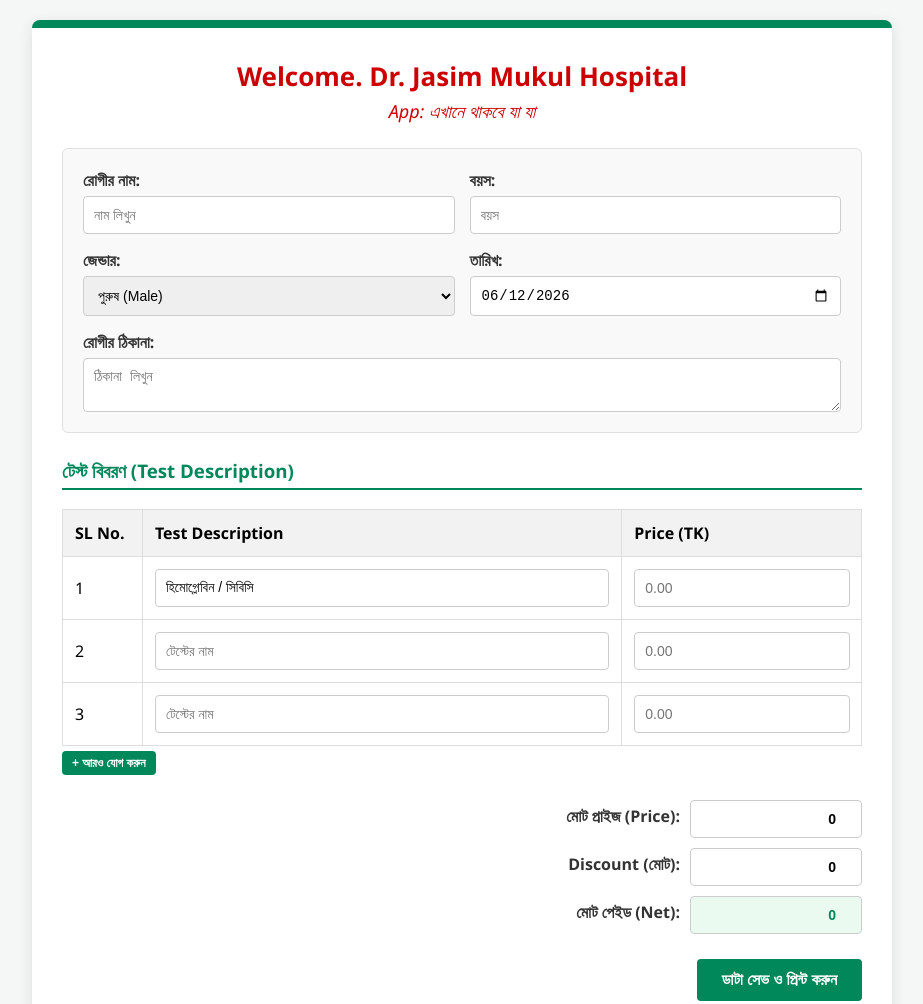
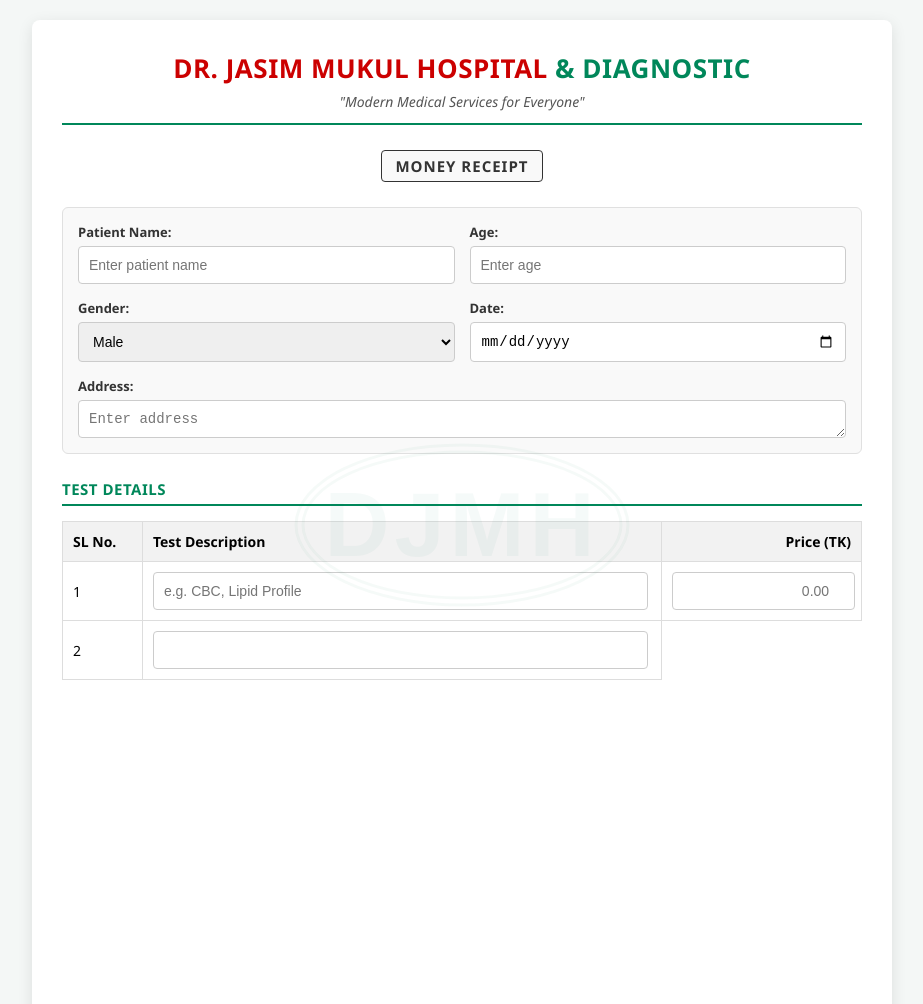
Before and after one commit to drjosimmukulhospital/Dr-josim-mukul-hospital-, a plain HTML site: page index.html in a window 1280 px wide. Shown: the top 1004 px of the page, without its empty margins (178-1101 px from the left). Drawn offline with Linux system fonts and the light colour scheme.

Commit message:
Update index.html

```diff
--- a/index.html
+++ b/index.html
@@ -1,9 +1,9 @@
 <!DOCTYPE html>
-<html lang="bn">
+<html lang="en">
 <head>
     <meta charset="UTF-8">
     <meta name="viewport" content="width=device-width, initial-scale=1.0">
-    <title>Dr. Jasim Mukul Hospital - Billing System</title>
+    <title>Dr. Jasim Mukul Hospital & Diagnostic</title>
     <style>
         body {
             font-family: 'Segoe UI', Tahoma, Geneva, Verdana, sans-serif;
@@ -18,28 +18,79 @@
             padding: 30px;
             border-radius: 8px;
             box-shadow: 0 4px 15px rgba(0,0,0,0.1);
-            border-top: 8px solid #00875a;
+            position: relative;
+            min-height: 950px;
+            display: flex;
+            flex-direction: column;
+            justify-content: space-between;
         }
-        .header {
+        /* 🩺 Official Hospital Pad Header */
+        .pad-header {
             text-align: center;
-            color: #cc0000;
+            border-bottom: 2px solid #00875a;
+            padding-bottom: 12px;
             margin-bottom: 25px;
         }
-        .header h1 {
+        .logo-text-en {
+            color: #cc0000;
+            font-size: 26px;
+            font-weight: bold;
             margin: 0;
-            font-size: 26px;
+            letter-spacing: 0.5px;
         }
-        .header p {
-            margin: 5px 0;
-            font-size: 18px;
+        .logo-text-en span {
+            color: #00875a;
+        }
+        .slogan {
+            font-size: 14px;
+            color: #555;
+            margin: 6px 0 0 0;
             font-style: italic;
+            font-weight: 500;
+        }
+        /* 📜 Background Watermark */
+        .watermark {
+            position: absolute;
+            top: 50%;
+            left: 50%;
+            transform: translate(-50%, -50%);
+            font-size: 90px;
+            font-weight: bold;
+            color: rgba(0, 135, 90, 0.04);
+            font-family: Arial, sans-serif;
+            letter-spacing: 5px;
+            pointer-events: none;
+            user-select: none;
+            text-align: center;
+            border: 10px double rgba(0, 135, 90, 0.04);
+            padding: 20px;
+            border-radius: 50%;
+        }
+        .receipt-title {
+            text-align: center;
+            font-size: 15px;
+            font-weight: bold;
+            letter-spacing: 1px;
+            margin-bottom: 25px;
+            color: #333;
+            border: 1px solid #333;
+            width: 150px;
+            margin-left: auto;
+            margin-right: auto;
+            padding: 5px;
+            border-radius: 4px;
+            background-color: #f9f9f9;
+            text-transform: uppercase;
+        }
+        .main-content {
+            flex-grow: 1;
         }
         .patient-info {
             display: grid;
             grid-template-columns: repeat(2, 1fr);
             gap: 15px;
             background: #f9f9f9;
-            padding: 20px;
+            padding: 15px;
             border-radius: 6px;
             border: 1px solid #e0e0e0;
             margin-bottom: 25px;
@@ -55,6 +106,7 @@
             font-weight: bold;
             margin-bottom: 5px;
             color: #333;
+            font-size: 13px;
         }
         input, textarea, select {
             padding: 10px;
@@ -62,13 +114,19 @@
             border-radius: 4px;
             font-size: 14px;
         }
-        .test-section {
-            margin-top: 20px;
+        .print-value {
+            display: none;
+            padding: 5px 0;
+            font-size: 15px;
+            border-bottom: 1px dotted #ccc;
         }
         .test-section h3 {
             border-bottom: 2px solid #00875a;
             padding-bottom: 5px;
             color: #00875a;
+            font-size: 15px;
+            text-transform: uppercase;
+            letter-spacing: 0.5px;
         }
         table {
             width: 100%;
@@ -77,8 +135,9 @@
         }
         th, td {
             border: 1px solid #ddd;
-            padding: 12px;
+            padding: 10px;
             text-align: left;
+            font-size: 14px;
         }
         th {
             background-color: #f2f2f2;
@@ -88,7 +147,7 @@
             display: flex;
             flex-direction: column;
             align-items: flex-end;
-            gap: 10px;
+            gap: 8px;
         }
         .billing-box {
             display: flex;
@@ -96,8 +155,9 @@
             gap: 10px;
         }
         .billing-box label {
-            width: 120px;
+            width: 150px;
             text-align: right;
+            font-size: 14px;
         }
         .billing-box input {
             width: 150px;
@@ -113,7 +173,7 @@
             color: white;
             border: none;
             padding: 12px 25px;
-            font-size: 16px;
+            font-size: 15px;
             border-radius: 4px;
             cursor: pointer;
             font-weight: bold;
@@ -121,145 +181,133 @@
         button:hover {
             background-color: #006644;
         }
+        /* 🗺️ Official Pad Footer Style */
+        .pad-footer {
+            background-color: #1a4d80;
+            color: white;
+            text-align: center;
+            padding: 12px;
+            font-size: 14px;
+            border-radius: 4px;
+            margin-top: 30px;
+            line-height: 1.6;
+            letter-spacing: 0.5px;
+        }
+
+        /* 🖨️ CSS Media Query for Professional Printing */
+        @media print {
+            body {
+                background-color: #fff;
+                padding: 0;
+                margin: 0;
+            }
+            .container {
+                box-shadow: none;
+                padding: 10px;
+                max-width: 100%;
+                min-height: 98vh;
+            }
+            input, textarea, select, button, .btn-container {
+                display: none !important;
+            }
+            .print-value {
+                display: block !important;
+            }
+            .patient-info {
+                background: none !important;
+                border: none !important;
+                padding: 0 !important;
+                margin-bottom: 20px;
+            }
+            th {
+                background-color: #f2f2f2 !important;
+                -webkit-print-color-adjust: exact;
+                print-color-adjust: exact;
+            }
+            .pad-footer {
+                background-color: #1a4d80 !important;
+                color: #fff !important;
+                -webkit-print-color-adjust: exact;
+                print-color-adjust: exact;
+            }
+            tr.empty-row {
+                display: none !important;
+            }
+        }
     </style>
 </head>
 <body>
 
 <div class="container">
-    <!-- হাসপাতালের নাম ও স্বাগতম বার্তা (কাগজের লাল লেখা অনুযায়ী) -->
-    <div class="header">
-        <h1>Welcome. Dr. Jasim Mukul Hospital</h1>
-        <p>App: এখানে থাকবে যা যা</p>
+    <!-- Background Watermark -->
+    <div class="watermark">DJMH</div>
+
+    <div class="main-content">
+        <!-- Hospital Pad Header -->
+        <div class="pad-header">
+            <h1 class="logo-text-en">DR. JASIM MUKUL HOSPITAL <span>& DIAGNOSTIC</span></h1>
+            <p class="slogan">"Modern Medical Services for Everyone"</p>
         </div>
 
-    <!-- রোগী ও তথ্যের ফর্ম -->
+        <div class="receipt-title">Money Receipt</div>
+
+        <!-- Patient Information Form -->
         <div class="patient-info">
             <div class="form-group">
-            <label>রোগীর নাম:</label>
-            <input type="text" id="patientName" placeholder="নাম লিখুন">
+                <label>Patient Name:</label>
+                <input type="text" id="patientName" placeholder="Enter patient name">
+                <div id="pNamePrint" class="print-value">-</div>
             </div>
             <div class="form-group">
-            <label>বয়স:</label>
-            <input type="text" id="patientAge" placeholder="বয়স">
+                <label>Age:</label>
+                <input type="text" id="patientAge" placeholder="Enter age">
+                <div id="pAgePrint" class="print-value">-</div>
             </div>
             <div class="form-group">
-            <label>জেন্ডার:</label>
+                <label>Gender:</label>
                 <select id="patientGender">
-                <option value="Male">পুরুষ (Male)</option>
-                <option value="Female">মহিলা (Female)</option>
-                <option value="Other">অন্যান্য</option>
+                    <option value="Male">Male</option>
+                    <option value="Female">Female</option>
+                    <option value="Other">Other</option>
                 </select>
+                <div id="pGenderPrint" class="print-value">-</div>
             </div>
             <div class="form-group">
-            <label>তারিখ:</label>
+                <label>Date:</label>
                 <input type="date" id="visitDate">
+                <div id="pDatePrint" class="print-value">-</div>
             </div>
             <div class="form-group full-width">
-            <label>রোগীর ঠিকানা:</label>
-            <textarea id="patientAddress" rows="2" placeholder="ঠিকানা লিখুন"></textarea>
+                <label>Address:</label>
+                <textarea id="patientAddress" rows="1" placeholder="Enter address"></textarea>
+                <div id="pAddressPrint" class="print-value">-</div>
             </div>
         </div>
 
-    <!-- টেস্ট বা ডায়াগনস্টিক বিবরণ টেবিল -->
+        <!-- Test Description Table -->
         <div class="test-section">
-        <h3>টেস্ট বিবরণ (Test Description)</h3>
+            <h3>Test Details</h3>
             <table>
                 <thead>
                     <tr>
                         <th style="width: 10%;">SL No.</th>
-                    <th style="width: 60%;">Test Description</th>
-                    <th style="width: 30%;">Price (TK)</th>
+                        <th style="width: 65%;">Test Description</th>
+                        <th style="width: 25%; text-align: right;">Price (TK)</th>
                     </tr>
                 </thead>
                 <tbody id="testTableBody">
                     <tr>
                         <td>1</td>
-                    <td><input type="text" style="width:95%;" placeholder="টেস্টের নাম" value="হিমোগ্লোবিন / সিবিসি"></td>
-                    <td><input type="number" class="test-price" style="width:90%;" placeholder="0.00" oninput="calculateTotal()"></td>
+                        <td>
+                            <input type="text" style="width:95%;" class="test-name" placeholder="e.g. CBC, Lipid Profile">
+                            <div class="print-value test-name-print"></div>
+                        </td>
+                        <td>
+                            <input type="number" class="test-price" style="width:90%; text-align: right;" placeholder="0.00" oninput="calculateTotal()">
+                            <div class="print-value test-price-print" style="text-align: right;"></div>
+                        </td>
                     </tr>
                     <tr>
                         <td>2</td>
-                    <td><input type="text" style="width:95%;" placeholder="টেস্টের নাম"></td>
-                    <td><input type="number" class="test-price" style="width:90%;" placeholder="0.00" oninput="calculateTotal()"></td>
-                </tr>
-                <tr>
-                    <td>3</td>
-                    <td><input type="text" style="width:95%;" placeholder="টেস্টের নাম"></td>
-                    <td><input type="number" class="test-price" style="width:90%;" placeholder="0.00" oninput="calculateTotal()"></td>
-                </tr>
-            </tbody>
-        </table>
-        <button type="button" style="padding: 5px 10px; font-size: 12px; margin-top: 5px;" onclick="addTableRow()">+ আরও যোগ করুন</button>
-    </div>
-
-    <!-- বিলিং এবং ডিসকাউন্ট সেকশন (কাগজের নিচের বক্স অনুযায়ী) -->
-    <div class="billing-summary">
-        <div class="billing-box">
-            <label>মোট প্রাইজ (Price):</label>
-            <input type="number" id="totalPrice" readonly value="0">
-        </div>
-        <div class="billing-box">
-            <label>Discount (মোট):</label>
-            <input type="number" id="discount" value="0" oninput="calculateTotal()">
-        </div>
-        <div class="billing-box">
-            <label>মোট পেইড (Net):</label>
-            <input type="number" id="netPaid" readonly value="0" style="background-color: #eafaf1; color: #00875a;">
-        </div>
-    </div>
-
-    <!-- সাবমিট বা প্রিন্ট বাটন -->
-    <div class="btn-container">
-        <button onclick="saveData()">ডাটা সেভ ও প্রিন্ট করুন</button>
-    </div>
-</div>
-
-<script>
-    // আজকের তারিখ স্বয়ংক্রিয়ভাবে সেট করার জন্য
-    document.getElementById('visitDate').valueAsDate = new Date();
-
-    // মোট প্রাইজ এবং ডিসকাউন্ট হিসাব করার ফাংশন
-    function calculateTotal() {
-        let priceInputs = document.querySelectorAll('.test-price');
-        let total = 0;
-
-        priceInputs.forEach(input => {
-            let val = parseFloat(input.value);
-            if (!isNaN(val)) {
-                total += val;
-            }
-        });
-
-        document.getElementById('totalPrice').value = total.toFixed(2);
-
-        let discount = parseFloat(document.getElementById('discount').value);
-        if (isNaN(discount)) discount = 0;
-
-        let netPaid = total - discount;
-        if (netPaid < 0) netPaid = 0;
-
-        document.getElementById('netPaid').value = netPaid.toFixed(2);
-    }
-
-    // টেবিলে নতুন রো যোগ করার ফাংশন
-    function addTableRow() {
-        let table = document.getElementById('testTableBody');
-        let rowCount = table.rows.length + 1;
-        let row = table.insertRow(-1);
-
-        row.innerHTML = `
-            <td>${rowCount}</td>
-            <td><input type="text" style="width:95%;" placeholder="টেস্টের নাম"></td>
-            <td><input type="number" class="test-price" style="width:90%;" placeholder="0.00" oninput="calculateTotal()"></td>
-        `;
-    }
-
-    // ডাটা সেভ করার ডেমো ফাংশন
-    function saveData() {
-        alert("ডাটা সফলভাবে ডাটাবেজে সংরক্ষিত হয়েছে এবং প্রিন্ট কমান্ড পাঠানো হয়েছে।");
-        window.print();
-    }
-</script>
-
-</body>
-          </html>
+                        <td>
+                            <input type="text" style="width:95%;" class="test-name" placeholder="">
```
Lines whose indentation alone changed are shown as unchanged.
